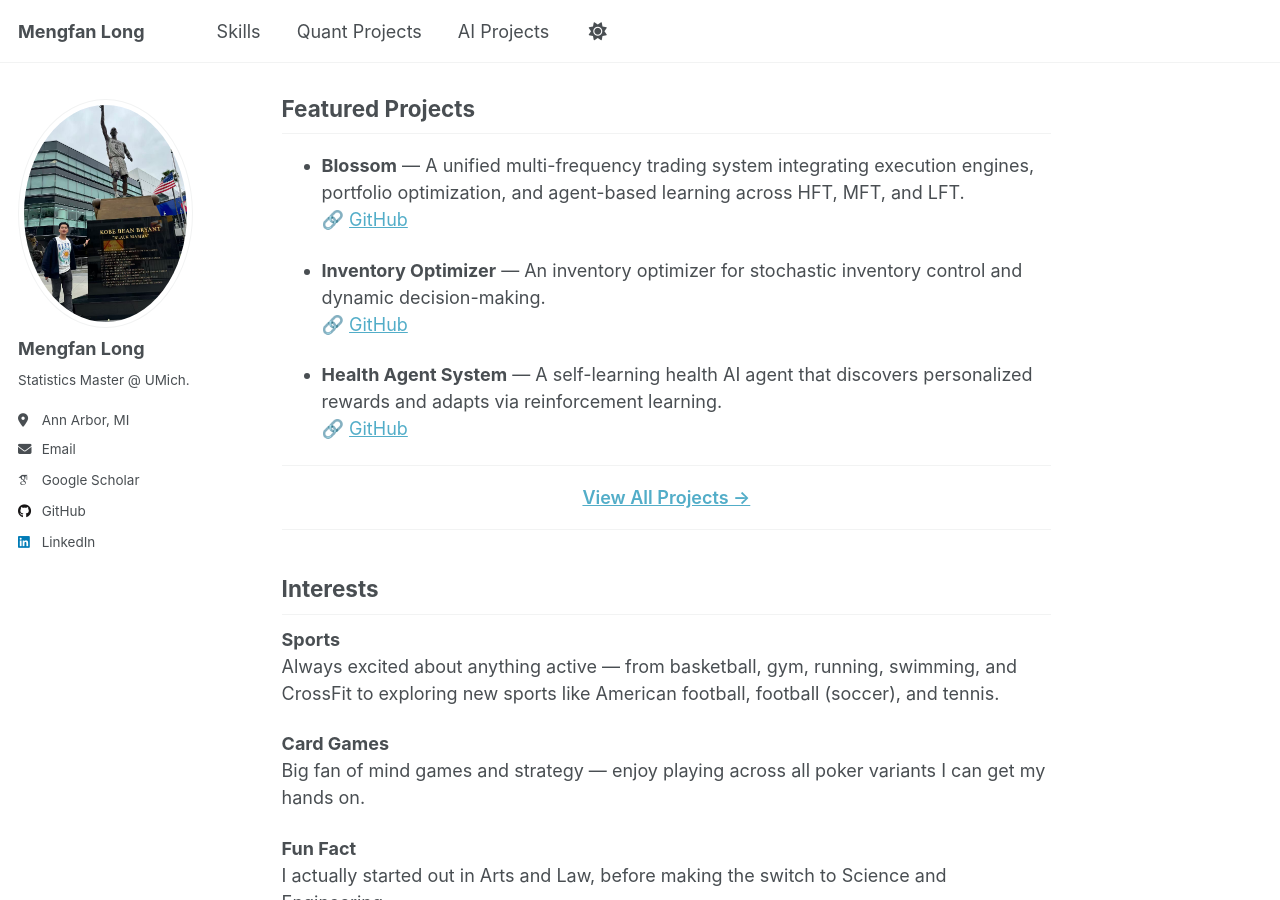
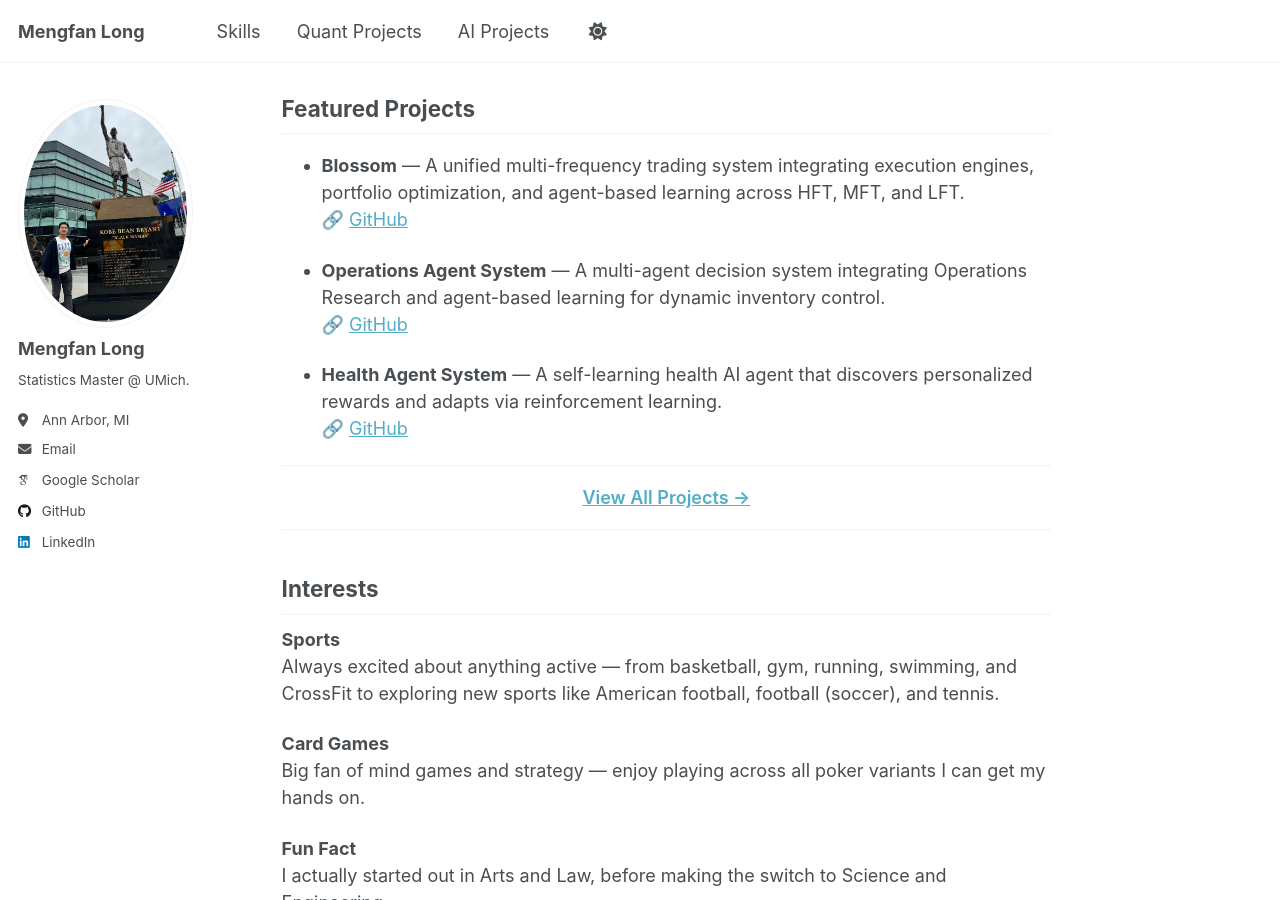
Before and after one commit to kevinlmf/kevinlmf.github.io, a Jekyll site: the page built from index.md, in a window 1280 px wide and 900 px high, scrolled down 1021 px. Built offline with Jekyll 4.4.1, drawn with Linux system fonts in a browser that asks for light colours; some web fonts are replaced; a script that is not in the unit is left out.

Commit message:
Update index.md

```diff
--- a/index.md
+++ b/index.md
@@ -53,8 +53,9 @@ High-Dimensional Statistical Learning · Reinforcement Learning · Multi-Agent S
 - **Blossom** — A unified multi-frequency trading system integrating execution engines, portfolio optimization, and agent-based learning across HFT, MFT, and LFT.
 🔗 <a href="https://github.com/kevinlmf/Blossom" target="_blank">GitHub</a>
 
-- **Inventory Optimizer** — An inventory optimizer for stochastic inventory control and dynamic decision-making.
-🔗 <a href="https://github.com/kevinlmf/Inventory_Optimizer_System" target="_blank">GitHub</a>
+- **Operations Agent System** — A multi-agent decision system integrating Operations Research and agent-based learning  for dynamic inventory control.
+🔗 <a href="https://github.com/kevinlmf/Operations_Agent_System" target="_blank">GitHub</a>
+
 
 - **Health Agent System** — A self-learning health AI agent that discovers personalized rewards and adapts via reinforcement learning.
 🔗 <a href="https://github.com/kevinlmf/Health_Agent_System" target="_blank">GitHub</a>
```
